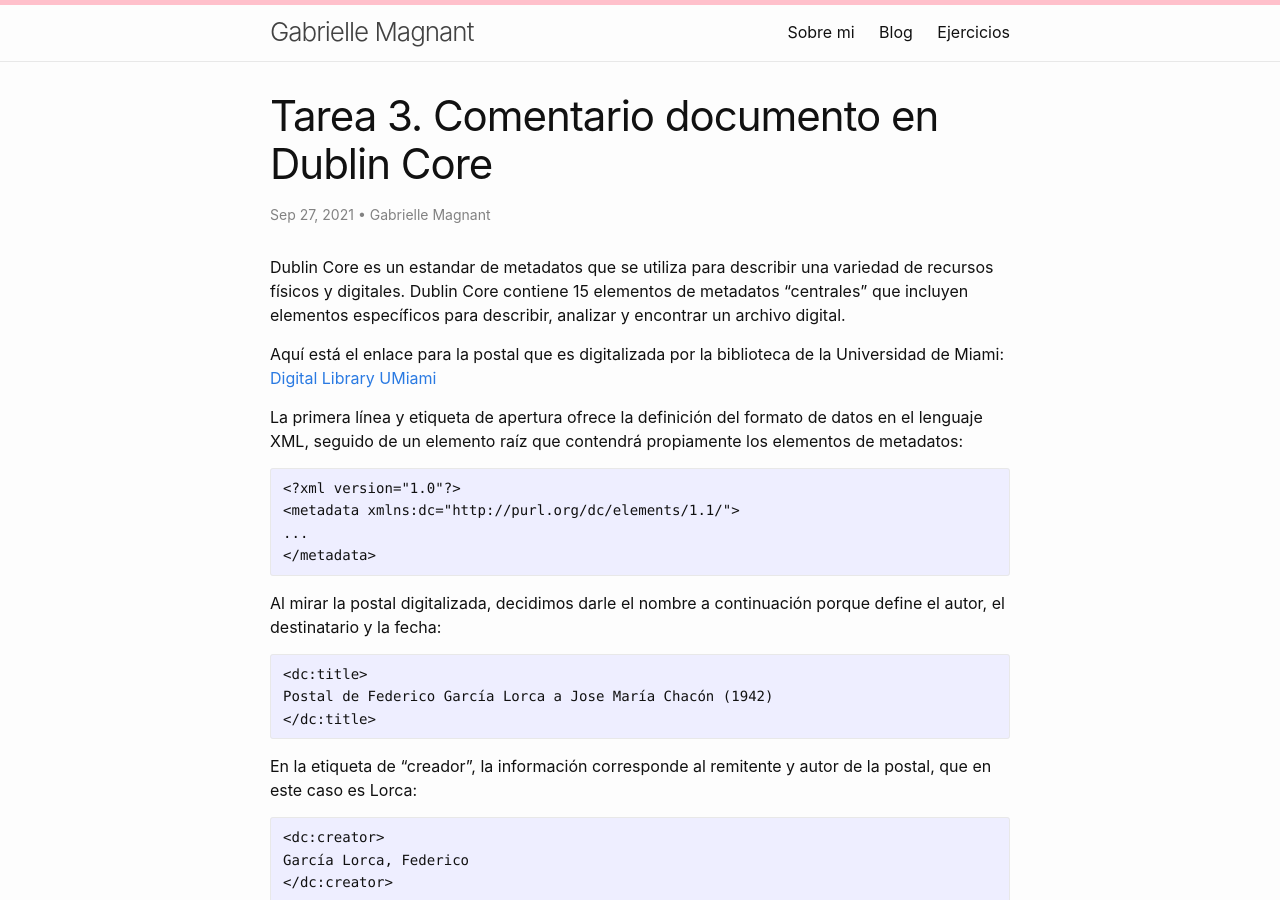
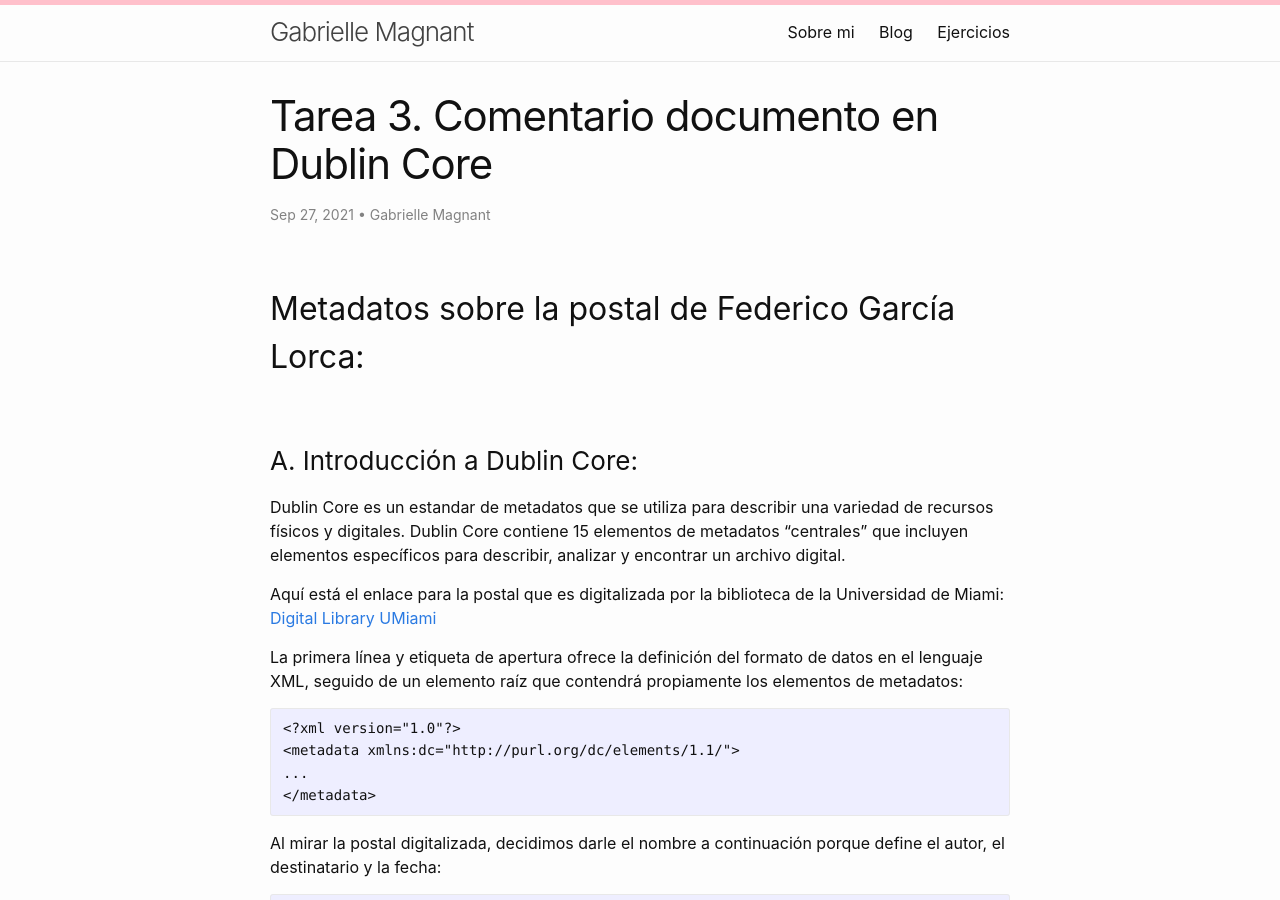
Before and after one commit to gmagnant00/gmagnant00.github.io, a Jekyll site: the page built from _posts/2021-09-27-metadatos.md, in a window 1280 px wide and 900 px high. Built offline with Jekyll 4.4.1, drawn with Linux system fonts in a browser that asks for light colours.

Commit message:
Update 2021-09-27-metadatos.md

```diff
--- a/_posts/2021-09-27-metadatos.md
+++ b/_posts/2021-09-27-metadatos.md
@@ -4,7 +4,8 @@ title: "Tarea 3. Comentario documento en Dublin Core"
 date: 2021-09-27
 author: Gabrielle Magnant
 ---
-
+## Metadatos sobre la postal de Federico García Lorca:
+### A. Introducción a Dublin Core:
 Dublin Core es un estandar de metadatos que se utiliza para describir una variedad de recursos físicos y digitales. Dublin Core contiene 15 elementos de metadatos “centrales” que incluyen elementos específicos para describir, analizar y encontrar un archivo digital.
 
 Aquí está el enlace para la postal que es digitalizada por la biblioteca de la Universidad de Miami: [Digital Library UMiami](https://merrick.library.miami.edu/cdm/compoundobject/collection/chc5324/id/31/rec/19)
```
